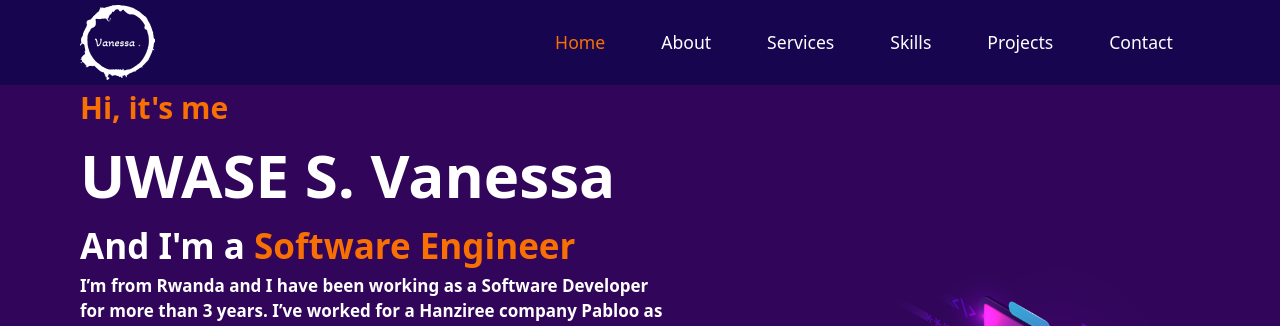
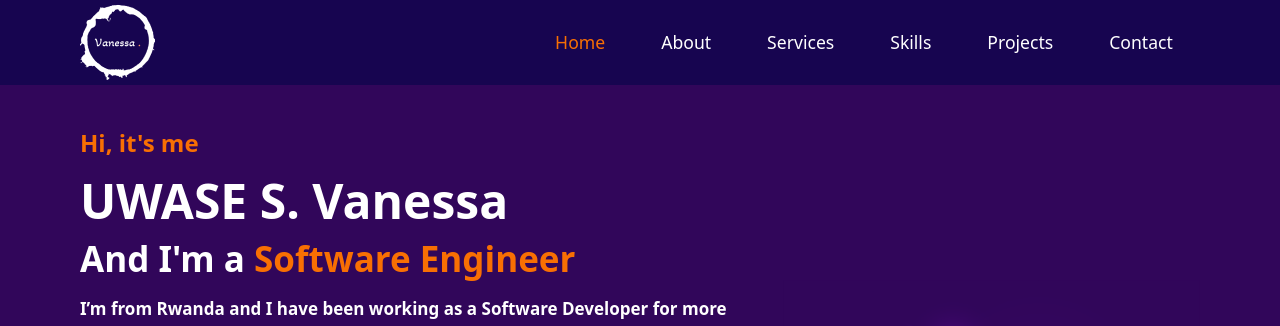
Before and after one commit to RUKUNDO-Prince/vanessa-portfolio, a React (Vite) app: page / in a window 1280 px wide. Shown: the top 326 px of the page. Built offline with nearby package versions, Linux system fonts and the light colour scheme.

Commit message:
finished the hero and some fixes in the navbar, heading to the about

```diff
--- a/src/components/Hero.jsx
+++ b/src/components/Hero.jsx
@@ -4,12 +4,12 @@ import { socialLinks } from '../constants/data'
 
 const Hero = () => {
   return (
-    <div className='flex items-center gap-40 bg-purple-primary px-20'>
-      <div className='flex flex-col items-start justify-center m-auto'>
-        <p className='text-primary font-semibold font-exo2 text-[1.875em]'>Hi, it's me</p>
-        <h1 className='text-white font-bold font-exo2 text-[3.75em]'>UWASE S. Vanessa</h1>
-        <h3 className='text-white font-semibold font-exo2 text-[2.188em]'>And I'm a <span className='text-primary'>Software Engineer</span></h3>
-        <p className='text-white font-semibold font-exo2 text-[1.063em]'>I’m from  Rwanda and I have been working as a Software Developer for more than 3 years. I’ve worked for a Hanziree company Pabloo as a Product Designer and Front-end Developer for 3 years.</p>
+    <div className='flex flex-col-reverse md:flex-row items-center xl:gap-40 md:gap-5 bg-purple-primary lg:px-20 md:px-10 px-5 pb-5'>
+      <div className='flex flex-col items-start justify-center py-10 md:gap-5'>
+        <p className='text-primary font-semibold font-exo2 xl:text-[1.875em] lg:text-[1.7] md:text-[1.6] text-[1.5em]'>Hi, it's me</p>
+        <h1 className='text-white font-bold font-exo2 xl:text-[3.75em] lg:text-[3em] md:text-[2.8em] md:leading-10 text-[2.3em]'>UWASE S. Vanessa</h1>
+        <h3 className='text-white font-semibold font-exo2 lg:text-[2.188em] md:text-[2em] text-[1.8em] leading-7 md:leading-9 lg:leading-none'>And I'm a <span className='text-primary'>Software Engineer</span></h3>
+        <p className='text-white font-semibold font-exo2 text-[1.063em] mt-5 md:mt-0'>I’m from  Rwanda and I have been working as a Software Developer for more than 3 years. I’ve worked for a Hanziree company Pabloo as a Product Designer and Front-end Developer for 3 years.</p>
         <div className='flex gap-5 my-9'>
           {socialLinks.map(link => (
             <a className='border-white border-2 p-1 rounded-full' key={link.icon} href={link.link} target='_blank'>
@@ -22,8 +22,8 @@ const Hero = () => {
           <button className='border-primary border-2 py-2 px-4 rounded-3xl text-white hover:bg-primary flex gap-2 items-center'><img src={email} alt="" className='w-5' />Email Me</button>
         </div>
       </div>
-      <div>
-        <img src={banner} width={1000} alt="" />
+      <div className=''>
+        <img src={banner} width={1000} alt="" className='' />
       </div>
     </div>
   )
--- a/src/components/Navbar.jsx
+++ b/src/components/Navbar.jsx
@@ -22,7 +22,7 @@ const Navbar = () => {
       {/* LARGER SCREENS */}
       <div className='bg-blue-primary md:flex justify-between lg:px-20 md:px-12 hidden shadow-lg'>
         <img src={logo} alt="" className='' />
-        <ul className='text-white flex items-center justify-center lg:gap-14 gap-10 w-[60%]'>
+        <ul className='text-white flex items-center justify-center lg:gap-14 gap-8 w-[60%]'>
           {navLinks.map((link) => (
             <li key={link} className="relative group lg:text-[1.1em]">
               <a
```
